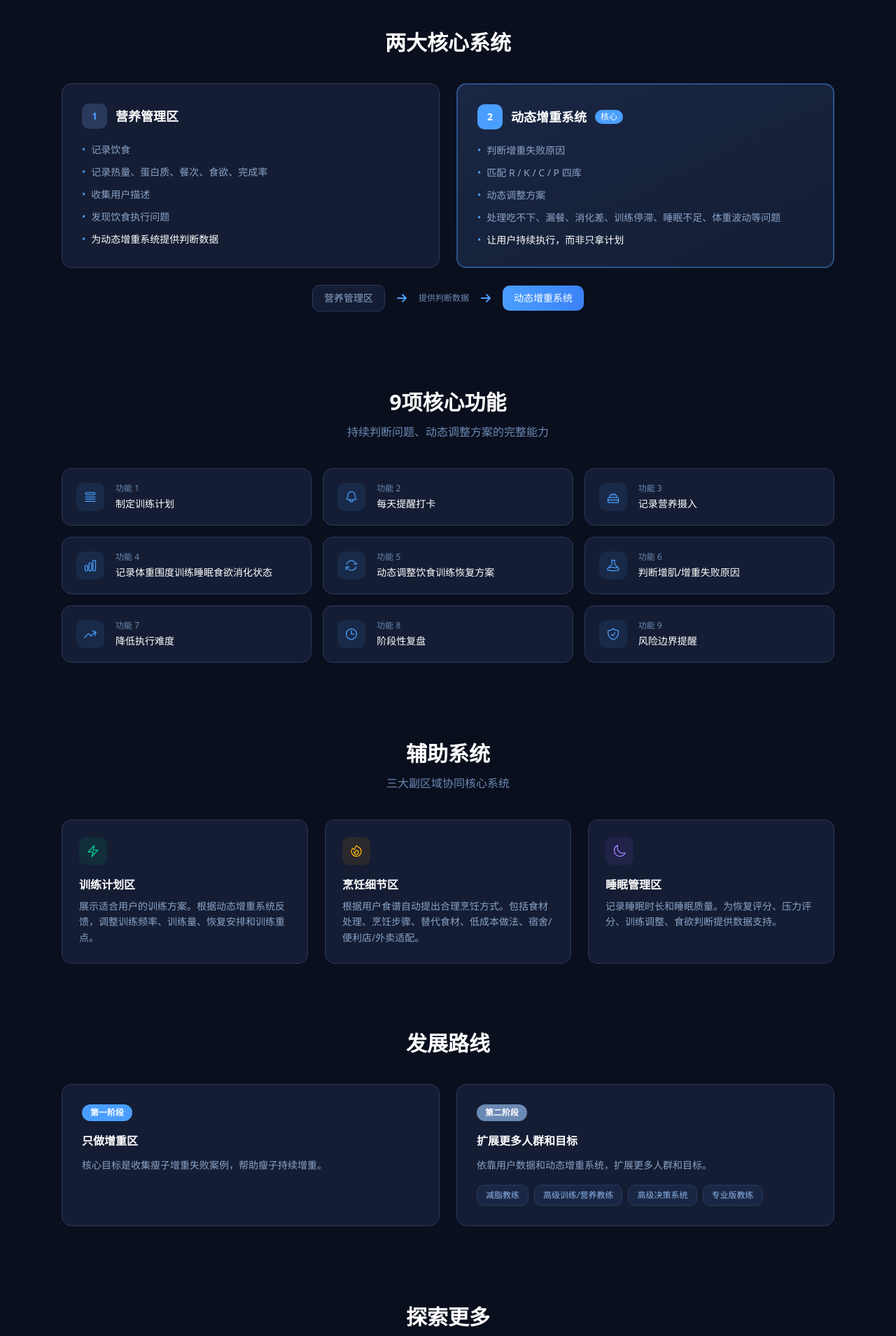
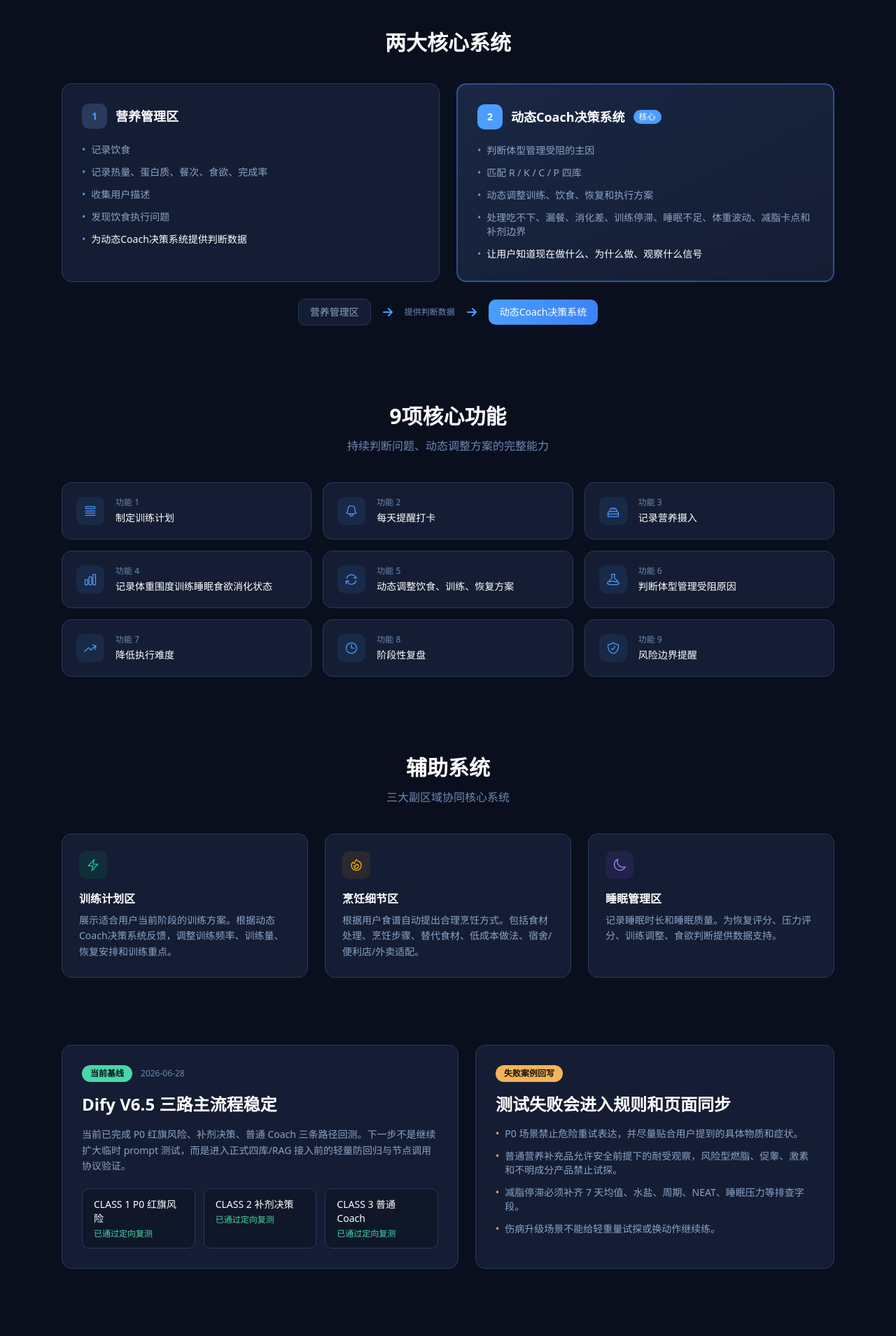
Before and after one commit to NAN-NA123/coach-test-archive, a Next.js app: page / in a window 1280 px wide. Shown: the part 880-2789 px from the top of the page at 70% size. Built offline with nearby package versions, Linux system fonts and the light colour scheme.

Commit message:
Refactor page.tsx for dynamic coaching updates

```diff
--- a/src/app/page.tsx
+++ b/src/app/page.tsx
@@ -34,12 +34,12 @@ export default function LandingPage() {
         <path strokeLinecap="round" strokeLinejoin="round" strokeWidth={1.5} d="M3 13.125C3 12.504 3.504 12 4.125 12h2.25c.621 0 1.125.504 1.125 1.125v6.75C7.5 20.496 6.996 21 6.375 21h-2.25A1.125 1.125 0 013 19.875v-6.75zM9.75 8.625c0-.621.504-1.125 1.125-1.125h2.25c.621 0 1.125.504 1.125 1.125v11.25c0 .621-.504 1.125-1.125 1.125h-2.25a1.125 1.125 0 01-1.125-1.125V8.625zM16.5 4.125c0-.621.504-1.125 1.125-1.125h2.25C20.496 3 21 3.504 21 4.125v15.75c0 .621-.504 1.125-1.125 1.125h-2.25a1.125 1.125 0 01-1.125-1.125V4.125z" />
       </svg>
     )},
-    { num: "5", title: "动态调整饮食训练恢复方案", icon: (
+    { num: "5", title: "动态调整饮食、训练、恢复方案", icon: (
       <svg className="w-5 h-5" fill="none" stroke="currentColor" viewBox="0 0 24 24">
         <path strokeLinecap="round" strokeLinejoin="round" strokeWidth={1.5} d="M16.023 9.348h4.992v-.001M2.985 19.644v-4.992m0 0h4.992m-4.993 0l3.181 3.183a8.25 8.25 0 0013.803-3.7M4.031 9.865a8.25 8.25 0 0113.803-3.7l3.181 3.182" />
       </svg>
     )},
-    { num: "6", title: "判断增肌/增重失败原因", icon: (
+    { num: "6", title: "判断体型管理受阻原因", icon: (
       <svg className="w-5 h-5" fill="none" stroke="currentColor" viewBox="0 0 24 24">
         <path strokeLinecap="round" strokeLinejoin="round" strokeWidth={1.5} d="M9.75 3.104v5.714a2.25 2.25 0 01-.659 1.591L5 14.5M9.75 3.104c-.251.023-.501.05-.75.082m.75-.082a24.301 24.301 0 014.5 0m0 0v5.714c0 .597.237 1.17.659 1.591L19.8 15.3M14.25 3.104c.251.023.501.05.75.082M19.8 15.3l-1.57.393A9.065 9.065 0 0112 15a9.065 9.065 0 00-6.23.693L5 14.5m14.8.8l1.402 1.402c1.232 1.232.65 3.318-1.067 3.611A48.309 48.309 0 0112 21c-2.773 0-5.491-.235-8.135-.687-1.718-.293-2.3-2.379-1.067-3.61L5 14.5" />
       </svg>
@@ -88,7 +88,7 @@ export default function LandingPage() {
             </p>
             <p className="text-base sm:text-lg text-[#6b8ab5] max-w-2xl mx-auto leading-relaxed">
               面向体型管理受阻用户，通过记录、判断和动态调整，<br className="hidden sm:block" />
-              帮助用户持续解决增肌/增重过程中的问题
+              识别训练、营养、恢复和执行中的主要瓶颈，给出下一步行动
             </p>
           </div>
         </div>
@@ -105,9 +105,9 @@ export default function LandingPage() {
           <blockquote className="relative">
             <div className="absolute -left-4 top-0 bottom-0 w-1 bg-gradient-to-b from-[#4a9eff] to-[#4a9eff]/20 rounded-full hidden sm:block" />
             <p className="text-xl sm:text-2xl text-white font-medium leading-relaxed">
-              不是生成一次性计划，<br />
-              而是根据用户记录和反馈，<br />
-              <span className="text-[#4a9eff]">持续判断问题、动态调整方案</span>。
+              不是普通健身聊天工具，<br />
+              而是围绕训练、营养、恢复与执行数据，<br />
+              <span className="text-[#4a9eff]">持续判断瓶颈、给出可执行的下一步</span>。
             </p>
           </blockquote>
         </div>
@@ -131,7 +131,7 @@ export default function LandingPage() {
               <li className="flex gap-2"><span className="text-[#4a9eff] shrink-0">•</span><span>记录热量、蛋白质、餐次、食欲、完成率</span></li>
               <li className="flex gap-2"><span className="text-[#4a9eff] shrink-0">•</span><span>收集用户描述</span></li>
               <li className="flex gap-2"><span className="text-[#4a9eff] shrink-0">•</span><span>发现饮食执行问题</span></li>
-              <li className="flex gap-2"><span className="text-[#4a9eff] shrink-0">•</span><span className="font-medium text-white">为动态增重系统提供判断数据</span></li>
+              <li className="flex gap-2"><span className="text-[#4a9eff] shrink-0">•</span><span className="font-medium text-white">为动态Coach决策系统提供判断数据</span></li>
             </ul>
           </div>
 
@@ -139,19 +139,19 @@ export default function LandingPage() {
           <div className="hidden md:flex absolute items-center justify-center" style={{ left: "50%", transform: "translateX(-50%)" }}>
           </div>
 
-          {/* 动态增重系统 */}
+          {/* 动态Coach决策系统 */}
           <div className="bg-gradient-to-br from-[#1a2744] to-[#141d33] rounded-xl border-2 border-[#4a9eff]/40 p-7">
             <div className="flex items-center gap-3 mb-5">
               <span className="w-9 h-9 rounded-lg bg-[#4a9eff] text-white text-sm font-bold flex items-center justify-center">2</span>
-              <h3 className="text-lg font-bold text-white">动态增重系统</h3>
+              <h3 className="text-lg font-bold text-white">动态Coach决策系统</h3>
               <span className="text-xs bg-[#4a9eff] text-white px-2 py-0.5 rounded-full font-medium">核心</span>
             </div>
             <ul className="space-y-3 text-sm text-[#8ba3c7]">
-              <li className="flex gap-2"><span className="text-[#4a9eff] shrink-0">•</span><span>判断增重失败原因</span></li>
+              <li className="flex gap-2"><span className="text-[#4a9eff] shrink-0">•</span><span>判断体型管理受阻的主因</span></li>
               <li className="flex gap-2"><span className="text-[#4a9eff] shrink-0">•</span><span>匹配 R / K / C / P 四库</span></li>
-              <li className="flex gap-2"><span className="text-[#4a9eff] shrink-0">•</span><span>动态调整方案</span></li>
-              <li className="flex gap-2"><span className="text-[#4a9eff] shrink-0">•</span><span>处理吃不下、漏餐、消化差、训练停滞、睡眠不足、体重波动等问题</span></li>
-              <li className="flex gap-2 font-medium text-white"><span className="text-[#4a9eff] shrink-0">•</span><span>让用户持续执行，而非只拿计划</span></li>
+              <li className="flex gap-2"><span className="text-[#4a9eff] shrink-0">•</span><span>动态调整训练、饮食、恢复和执行方案</span></li>
+              <li className="flex gap-2"><span className="text-[#4a9eff] shrink-0">•</span><span>处理吃不下、漏餐、消化差、训练停滞、睡眠不足、体重波动、减脂卡点和补剂边界</span></li>
+              <li className="flex gap-2 font-medium text-white"><span className="text-[#4a9eff] shrink-0">•</span><span>让用户知道现在做什么、为什么做、观察什么信号</span></li>
             </ul>
           </div>
         </div>
@@ -166,7 +166,7 @@ export default function LandingPage() {
           <svg className="w-6 h-6 text-[#4a9eff] shrink-0" fill="none" stroke="currentColor" viewBox="0 0 24 24">
             <path strokeLinecap="round" strokeLinejoin="round" strokeWidth={2} d="M13 7l5 5m0 0l-5 5m5-5H6" />
           </svg>
-          <span className="bg-gradient-to-r from-[#4a9eff] to-[#3b82f6] rounded-lg px-4 py-2 text-white font-medium">动态增重系统</span>
+          <span className="bg-gradient-to-r from-[#4a9eff] to-[#3b82f6] rounded-lg px-4 py-2 text-white font-medium">动态Coach决策系统</span>
         </div>
       </section>
 
@@ -210,7 +210,7 @@ export default function LandingPage() {
             </div>
             <h3 className="text-base font-bold text-white mb-2">训练计划区</h3>
             <p className="text-sm text-[#8ba3c7] leading-relaxed">
-              展示适合用户的训练方案。根据动态增重系统反馈，调整训练频率、训练量、恢复安排和训练重点。
+              展示适合用户当前阶段的训练方案。根据动态Coach决策系统反馈，调整训练频率、训练量、恢复安排和训练重点。
             </p>
           </div>
 
@@ -241,6 +241,43 @@ export default function LandingPage() {
         </div>
       </section>
 
+      {/* Current Baseline */}
+      <section className="max-w-6xl mx-auto px-4 sm:px-6 py-12">
+        <div className="grid grid-cols-1 lg:grid-cols-[1.05fr_0.95fr] gap-6">
+          <div className="rounded-xl bg-[#141d33] border border-[#2a3a5c] p-7">
+            <div className="flex items-center gap-3 mb-4">
+              <span className="text-xs font-semibold bg-[#49d6a9] text-[#06131c] px-3 py-1 rounded-full">当前基线</span>
+              <span className="text-xs text-[#6b8ab5]">2026-06-28</span>
+            </div>
+            <h2 className="text-xl sm:text-2xl font-bold text-white mb-4">Dify V6.5 三路主流程稳定</h2>
+            <p className="text-sm text-[#8ba3c7] leading-relaxed mb-5">
+              当前已完成 P0 红旗风险、补剂决策、普通 Coach 三条路径回测。下一步不是继续扩大临时 prompt 测试，而是进入正式四库/RAG 接入前的轻量防回归与节点调用协议验证。
+            </p>
+            <div className="grid grid-cols-1 sm:grid-cols-3 gap-3">
+              {["CLASS 1 P0 红旗风险", "CLASS 2 补剂决策", "CLASS 3 普通 Coach"].map((item) => (
+                <div key={item} className="rounded-lg bg-[#0f1729] border border-[#2a3a5c] px-4 py-3 text-sm text-white">
+                  {item}
+                  <div className="mt-1 text-xs text-[#49d6a9]">已通过定向复测</div>
+                </div>
+              ))}
+            </div>
+          </div>
+
+          <div className="rounded-xl bg-[#141d33] border border-[#2a3a5c] p-7">
+            <div className="flex items-center gap-3 mb-4">
+              <span className="text-xs font-semibold bg-[#f3b35b] text-[#1d1305] px-3 py-1 rounded-full">失败案例回写</span>
+            </div>
+            <h2 className="text-xl sm:text-2xl font-bold text-white mb-4">测试失败会进入规则和页面同步</h2>
+            <ul className="space-y-3 text-sm text-[#8ba3c7]">
+              <li className="flex gap-2"><span className="text-[#f3b35b] shrink-0">•</span><span>P0 场景禁止危险重试表达，并尽量贴合用户提到的具体物质和症状。</span></li>
+              <li className="flex gap-2"><span className="text-[#f3b35b] shrink-0">•</span><span>普通营养补充品允许安全前提下的耐受观察，风险型燃脂、促睾、激素和不明成分产品禁止试探。</span></li>
+              <li className="flex gap-2"><span className="text-[#f3b35b] shrink-0">•</span><span>减脂停滞必须补齐 7 天均值、水盐、周期、NEAT、睡眠压力等排查字段。</span></li>
+              <li className="flex gap-2"><span className="text-[#f3b35b] shrink-0">•</span><span>伤病升级场景不能给轻重量试探或换动作继续练。</span></li>
+            </ul>
+          </div>
+        </div>
+      </section>
+
       {/* Development Roadmap */}
       <section className="max-w-6xl mx-auto px-4 sm:px-6 py-12">
         <div className="text-center mb-10">
@@ -252,9 +289,9 @@ export default function LandingPage() {
             <div className="flex items-center gap-3 mb-4">
               <span className="text-xs font-semibold bg-[#4a9eff] text-white px-3 py-1 rounded-full">第一阶段</span>
             </div>
-            <div className="text-base font-semibold text-white mb-3">只做增重区</div>
+            <div className="text-base font-semibold text-white mb-3">聚焦体型增长受阻</div>
             <p className="text-sm text-[#8ba3c7] leading-relaxed">
-              核心目标是收集瘦子增重失败案例，帮助瘦子持续增重。
+              当前优先服务增重、增肌、体型增长受阻用户，沉淀可回测的失败案例、规则边界和动态调整路径。
             </p>
           </div>
 
@@ -262,12 +299,12 @@ export default function LandingPage() {
             <div className="flex items-center gap-3 mb-4">
               <span className="text-xs font-semibold bg-[#6b8ab5] text-white px-3 py-1 rounded-full">第二阶段</span>
             </div>
-            <div className="text-base font-semibold text-white mb-3">扩展更多人群和目标</div>
+            <div className="text-base font-semibold text-white mb-3">扩展体型管理目标</div>
             <p className="text-sm text-[#8ba3c7] leading-relaxed mb-4">
-              依靠用户数据和动态增重系统，扩展更多人群和目标。
+              在四库和 RAG 调用稳定后，再逐步扩展到减脂、塑形、训练表现和恢复管理。
             </p>
             <div className="flex flex-wrap gap-2">
-              {["减脂教练", "高级训练/营养教练", "高级决策系统", "专业版教练"].map((item) => (
+              {["减脂", "塑形", "训练表现", "恢复管理"].map((item) => (
                 <span key={item} className="text-xs bg-[#1a2744] text-[#8bb4e8] px-3 py-1.5 rounded-lg border border-[#2a3a5c]">
                   {item}
                 </span>
@@ -294,7 +331,7 @@ export default function LandingPage() {
               </div>
               <h3 className="text-lg font-bold text-white">产品理念</h3>
             </div>
-            <p className="text-sm text-[#8ba3c7] mb-4">了解Coach教练的核心设计理念和产品架构</p>
+            <p className="text-sm text-[#8ba3c7] mb-4">了解 Coach 作为体型管理决策系统的核心理念和产品架构</p>
             <span className="text-sm text-[#4a9eff] group-hover:underline">查看详情 →</span>
           </Link>
 
@@ -307,7 +344,7 @@ export default function LandingPage() {
               </div>
               <h3 className="text-lg font-bold text-white">测试档案</h3>
             </div>
-            <p className="text-sm text-[#8ba3c7] mb-4">Coach教练系统的历史测试评估记录</p>
+            <p className="text-sm text-[#8ba3c7] mb-4">Coach 系统的历史测试评估记录</p>
             <span className="text-sm text-emerald-400 group-hover:underline">查看详情 →</span>
           </Link>
 
@@ -369,7 +406,7 @@ export default function LandingPage() {
       <footer className="border-t border-[#1a2744] py-8 mt-8">
         <div className="max-w-6xl mx-auto px-4 sm:px-6 text-center">
           <p className="text-sm text-[#4a5e80]">
-            Coach教练 — AI时代的私人定制AI教练
+            Coach — AI时代的私人定制教练
           </p>
         </div>
       </footer>
```
